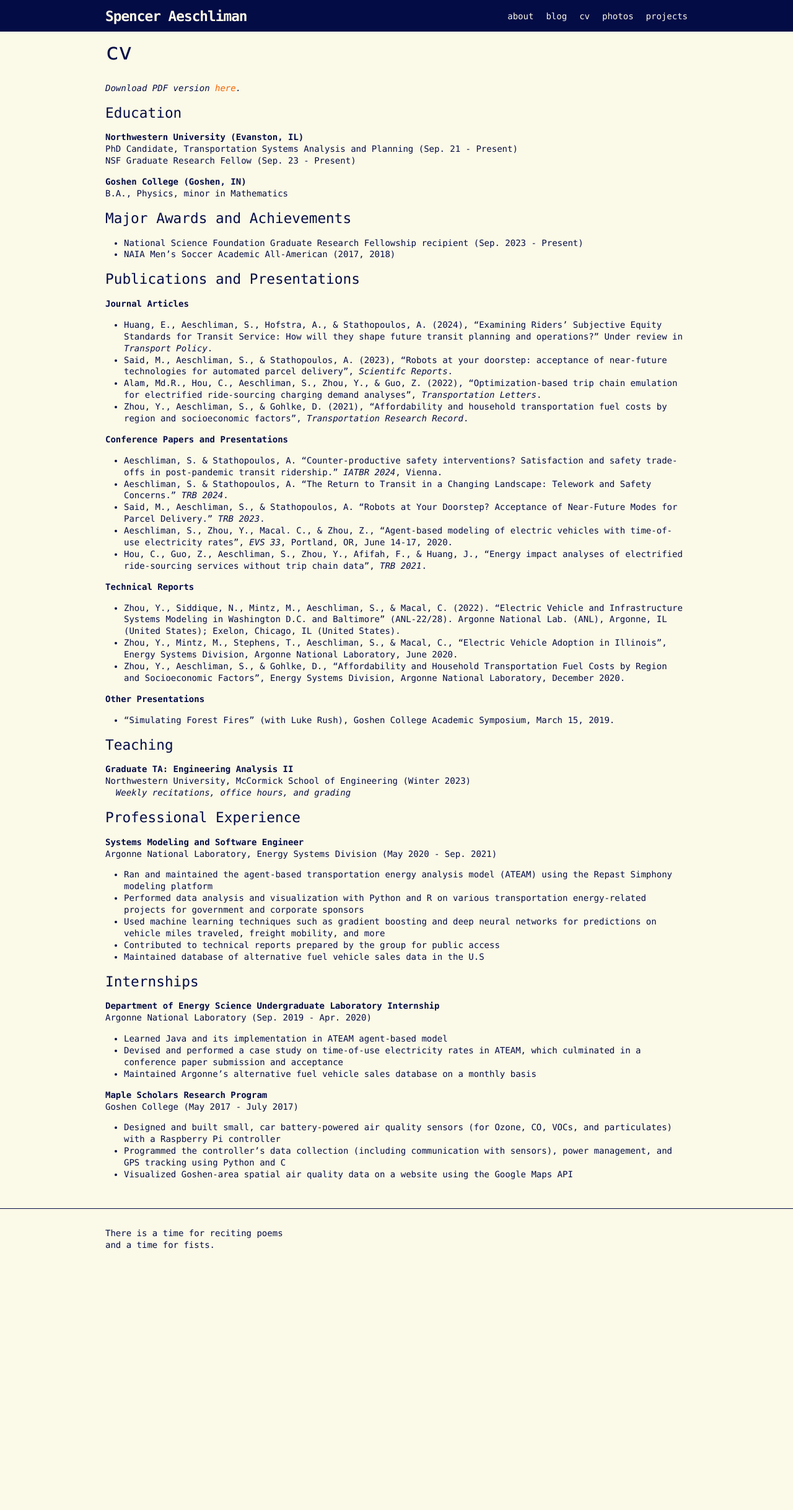
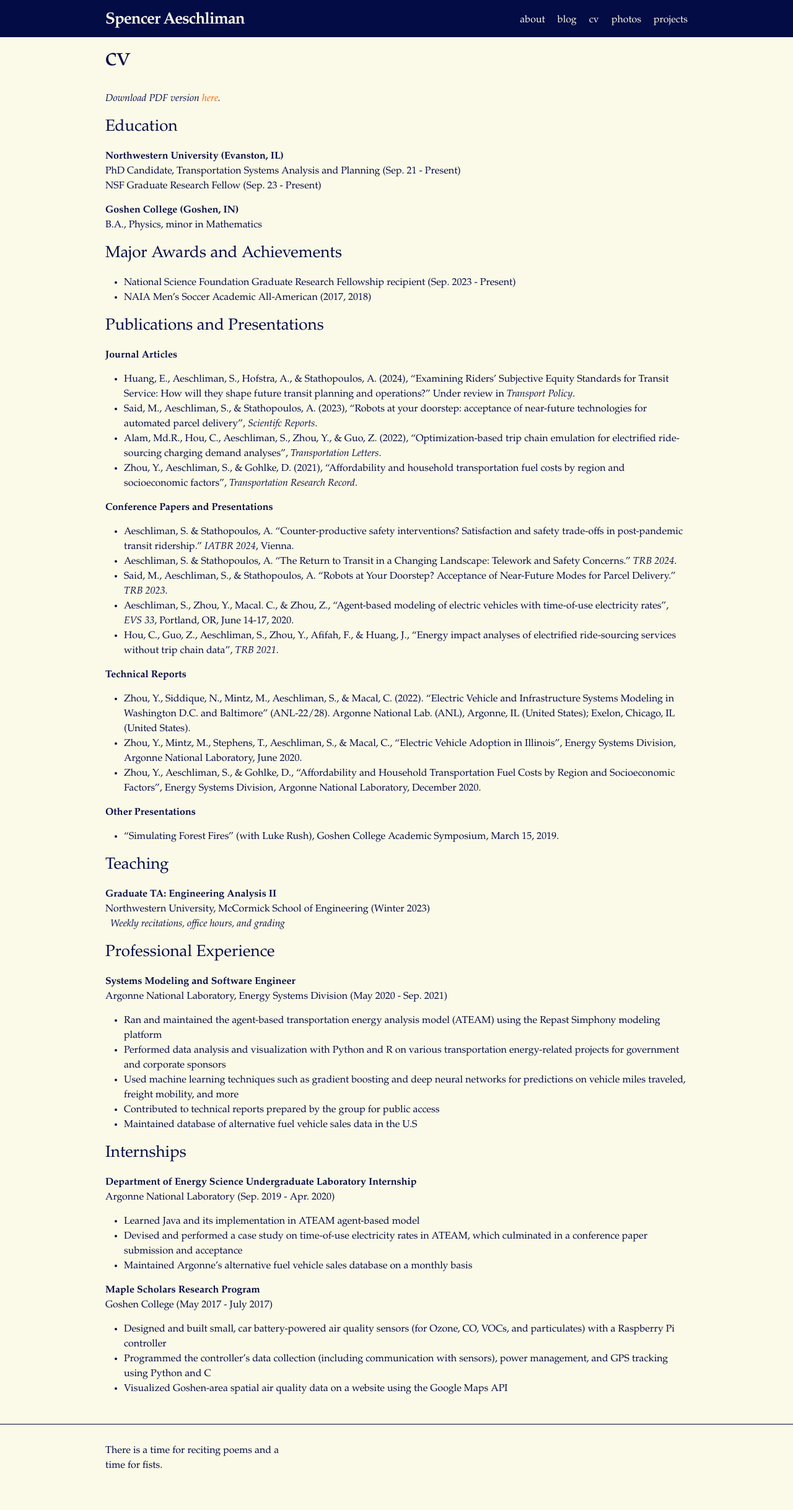
Before and after one commit to s-aeschliman/s-aeschliman.github.io, a Jekyll site: the page built from docs/cv.md, in a window 1280 px wide. Shown: the whole page at 62% size. Built offline with Jekyll 4.4.1, drawn with Linux system fonts in a browser that asks for light colours; some web fonts are replaced; before the commit the page ends 2079 px from its top, so only the background shows below that.

Commit message:
updated font + line spacing

```diff
--- a/docs/_sass/minima.scss
+++ b/docs/_sass/minima.scss
@@ -3,11 +3,11 @@
 // Define defaults for each variable.
 
 //$base-font-family: -apple-system, BlinkMacSystemFont, "Segoe UI", Roboto, Helvetica, Arial, sans-serif, "Apple Color Emoji", "Segoe UI Emoji", "Segoe UI Symbol" !default;
-$base-font-family: "Menlo", sans-serif;
-$base-font-size:   14px !default;
+$base-font-family: Palatino, "Menlo", serif, sans-serif;
+$base-font-size:   16px !default;
 $base-font-weight: 400 !default;
-$small-font-size:  $base-font-size * 0.875 !default;
-$base-line-height: 1.35 !default;
+$small-font-size:  $base-font-size * 0.9 !default;
+$base-line-height: 1.5 !default;
 
 $spacing-unit:     30px !default;
 
--- a/docs/index.markdown
+++ b/docs/index.markdown
@@ -44,7 +44,7 @@ carousels:
   width: 500px;
   display: inline-block;
   float: right;
-  font-size: 12px;
+  font-size: 14px;
   vertical-align: bottom;
   position: absolute;
   bottom: 0;
```
